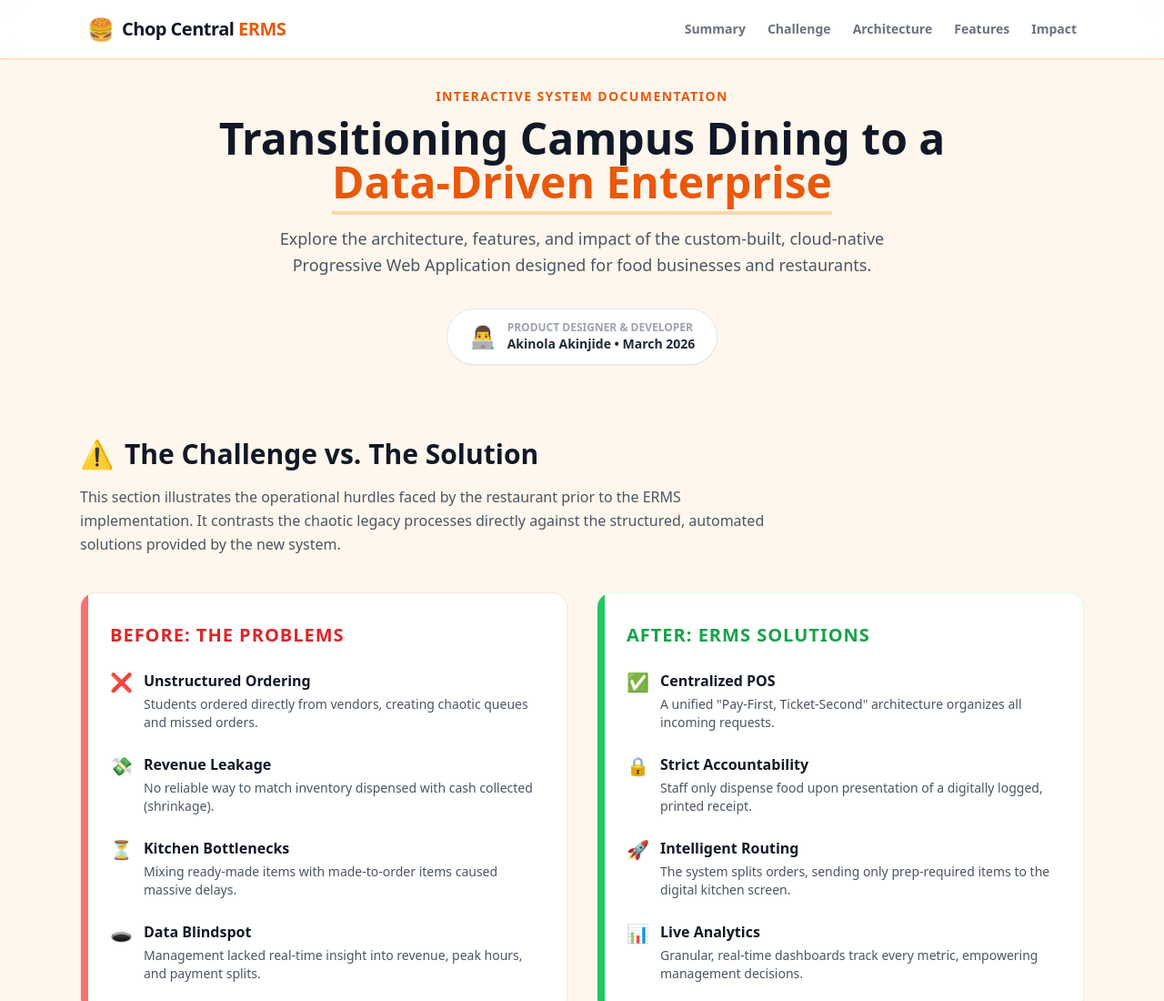
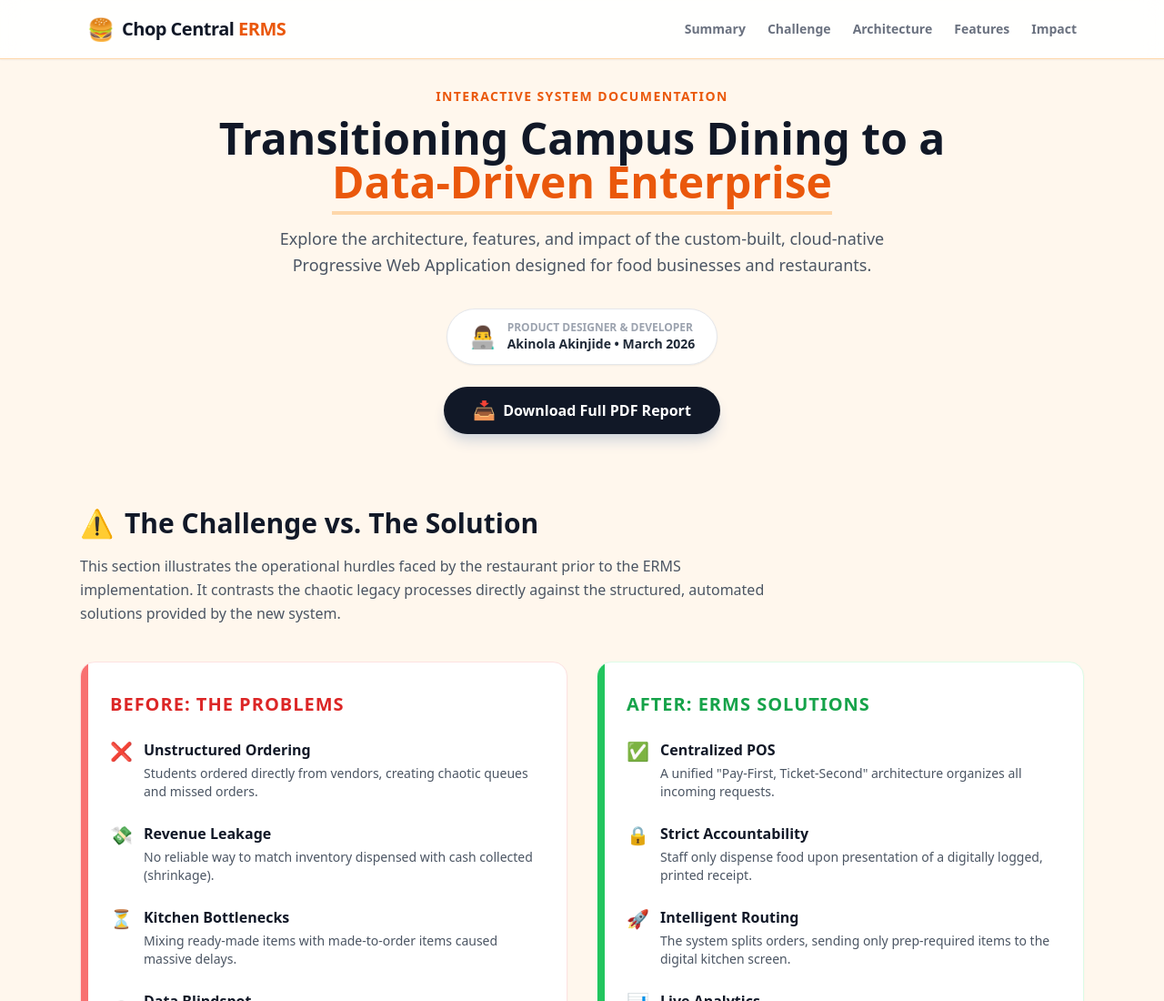
Before and after one commit to only1whitelotus/chop-central-case-study, a plain HTML site: page index.html in a window 1280 px wide. Shown: the top 1100 px of the page at 91% size. Drawn offline with nearby package versions, Linux system fonts and the light colour scheme.

Commit message:
Update index.html

```diff
--- a/index.html
+++ b/index.html
@@ -37,12 +37,12 @@
         }
     </style>
     <!-- Chosen Palette: Warm Neutrals (bg-orange-50) with Chop Central Orange Accents (#ea580c), dark gray text for readability. -->
-    <!-- Application Structure Plan: The SPA is designed as an interactive case study/pitch deck. It flows logically from Executive Summary -> The Problem & Solution -> System Architecture & Roles -> Feature Deep Dive -> Data-Driven Impact. This structure allows users to understand the "Why" before exploring the "How" and the "Results". Interactive tabs (for Roles and Features) compress complex information into digestible, explorable chunks without overwhelming the user. Chart.js is used to simulate the impact data mentioned in the report to provide a visual anchor. -->
+    <!-- Application Structure Plan: The SPA is designed as an interactive case study/pitch deck. It flows logically from Executive Summary -> The Problem & Solution -> System Architecture & Roles -> Feature Deep Dive -> Data-Driven Impact. -->
     <!-- Visualization & Content Choices:
          1. Problem/Solution: 2-column CSS Grid. Goal: Compare. Method: Side-by-side text cards. Justification: Shows direct mapping of ERMS fixes to old problems.
          2. RBAC Roles: Interactive CSS/JS Tabs. Goal: Organize. Method: Clickable role cards updating a central pane. Justification: Prevents text walls, encourages user discovery.
          3. Feature Breakdown: Vertical interactive accordion/list. Goal: Organize. Method: JS-driven detail toggles. Justification: Groups dense feature lists intuitively.
-         4. Impact Metrics: Chart.js Canvas (Donut & Bar). Goal: Inform/Compare. Method: Visual charts of simulated data based on report context (Payment reconciliation, efficiency). Justification: Fulfills the "Data-Driven Decisions" claim in the report visually. NO SVG used; icons are Unicode. -->
+         4. Impact Metrics: Chart.js Canvas (Donut & Bar). Goal: Inform/Compare. Method: Visual charts of simulated data based on report context. Justification: Fulfills the "Data-Driven Decisions" claim visually. NO SVG used; icons are Unicode. -->
     <!-- CONFIRMATION: NO SVG graphics used. NO Mermaid JS used. -->
 </head>
 <body class="bg-orange-50 text-gray-800 font-sans antialiased">
@@ -72,12 +72,20 @@
             <p class="text-lg text-gray-600 mb-8 max-w-2xl mx-auto leading-relaxed">
                 Explore the architecture, features, and impact of the custom-built, cloud-native Progressive Web Application designed for food businesses and restaurants.
             </p>
-            <div class="inline-flex items-center justify-center bg-white border border-gray-200 rounded-full px-6 py-3 shadow-sm">
-                <span class="text-2xl mr-3">&#x1F468;&#x200D;&#x1F4BB;</span>
-                <div class="text-left">
-                    <p class="text-xs text-gray-400 font-bold uppercase">Product Designer & Developer</p>
-                    <p class="text-sm font-black text-gray-800">Akinola Akinjide &bull; March 2026</p>
+
+            <div class="flex flex-col items-center space-y-6">
+                <div class="inline-flex items-center justify-center bg-white border border-gray-200 rounded-full px-6 py-3 shadow-sm">
+                    <span class="text-2xl mr-3">&#x1F468;&#x200D;&#x1F4BB;</span>
+                    <div class="text-left">
+                        <p class="text-xs text-gray-400 font-bold uppercase">Product Designer & Developer</p>
+                        <p class="text-sm font-black text-gray-800">Akinola Akinjide &bull; March 2026</p>
+                    </div>
                 </div>
+
+                <!-- NEW DOWNLOAD PDF BUTTON -->
+                <a href="Chop_Central_ERMS_Documentation.pdf" download class="inline-flex items-center justify-center bg-gray-900 hover:bg-gray-800 text-white font-bold py-3 px-8 rounded-full transition-transform hover:-translate-y-1 shadow-lg shadow-gray-300">
+                    <span class="text-xl mr-2">&#x1F4E5;</span> Download Full PDF Report
+                </a>
             </div>
         </section>
 
```
